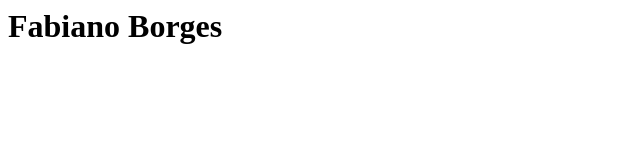
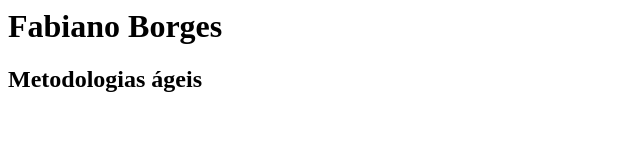
Before and after one commit to fabianoborges/fabianoborges.github.io, a plain HTML site: page index.html in a window 1280 px wide. Shown: the whole page, without its empty margins (0-640 px from the left). Drawn offline with Linux system fonts and the light colour scheme.

Commit message:
Inserção H2

```diff
--- a/index.html
+++ b/index.html
@@ -1 +1,2 @@
 <h1>Fabiano Borges</h1>
+<h2>Metodologias ágeis</h2>
```
